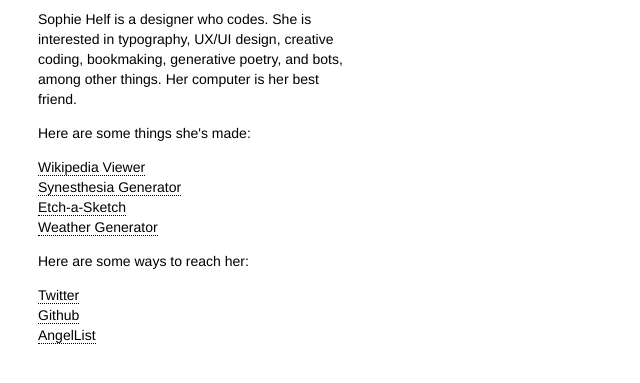
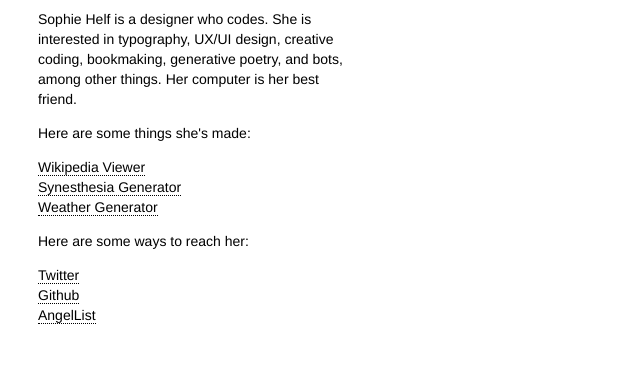
Before and after one commit to sophiehelf/sophiehelf.github.io, a plain HTML site: page index.html in a window 1280 px wide. Shown: the part 95-478 px from the top of the page, without its empty margins (0-640 px from the left). Drawn offline with Linux system fonts and the light colour scheme.

Commit message:
One less link

```diff
--- a/index.html
+++ b/index.html
@@ -27,7 +27,6 @@
   <ul>
     <li><a href="https://sophiehelf.github.io/Wikipedia-viewer/">Wikipedia Viewer</a></li>
     <li><a href="https://sophiehelf.github.io/Synesthesia-generator/">Synesthesia Generator</a></li>
-    <li><a href="https://sophiehelf.github.io/etchasketch/">Etch-a-Sketch</a></li>
     <li><a href="http://sophiehelf.github.io/weather-generator/">Weather Generator</a></li>
   </ul>
 </div>
```
